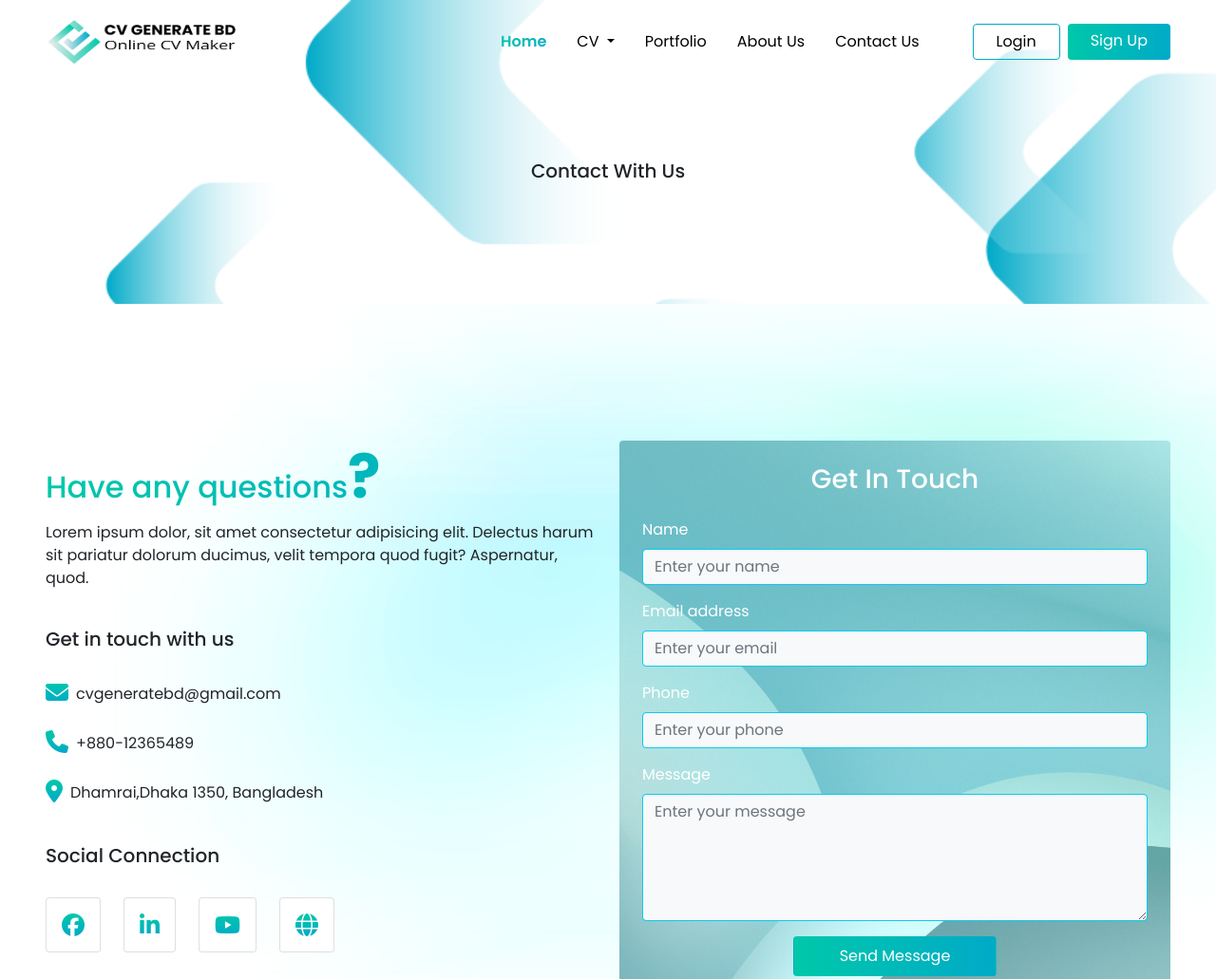
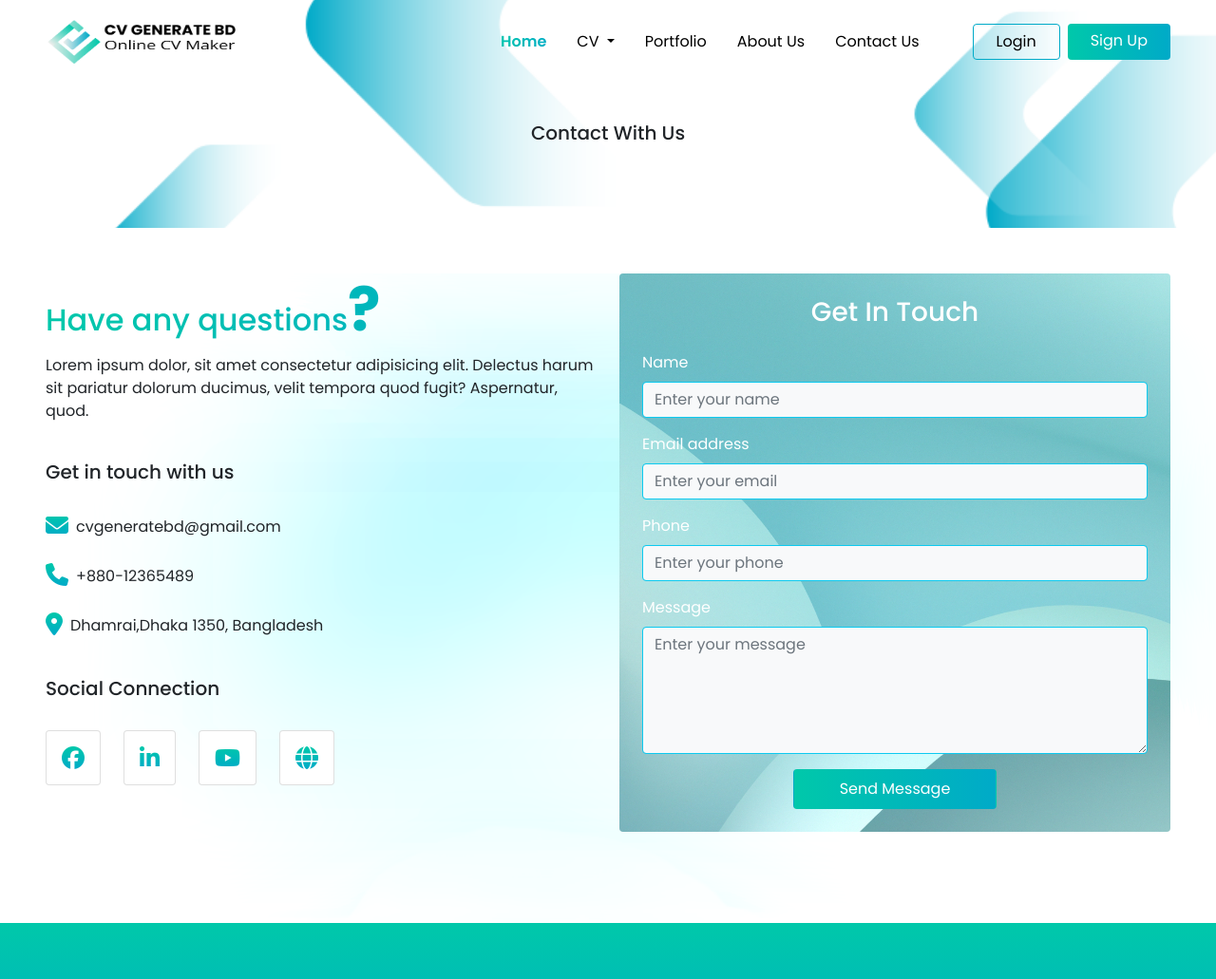
Before and after one commit to Anik-nath/CvGenerateBD, a plain HTML site: page contact.html in a window 1280 px wide. Shown: the top 1031 px of the page at 95% size. Drawn offline with nearby package versions, Linux system fonts and the light colour scheme.

Commit message:
update space

```diff
--- a/contact.html
+++ b/contact.html
@@ -262,7 +262,7 @@
         </div>
       </nav>
       <!-- banner start -->
-      <section style="height: 40vh">
+      <section style="height: 30vh">
         <div
           class="container-fluid page-banner pt-5 d-flex justify-content-center align-items-center h-100"
         >
@@ -271,8 +271,8 @@
       </section>
     </header>
     <main>
-      <section class="container-fluid px-5 py-5 banner">
-        <div class="row py-5 mt-5">
+      <section class="container-fluid px-5 pb-5 banner">
+        <div class="row pb-5 mt-5">
           <div class="contact-details mb-5 mb-md-0 col-md-6 col-12">
             <div
               class="d-flex flex-column gap-4 justify-content-between align-items-md-center align-items-start h-100"
```
Also changed, not shown: about.html (+2 -2 lines), cv_generate.html (+2 -2 lines), cv_templates.html (+2 -2 lines), portfolio.html (+2 -2 lines).
